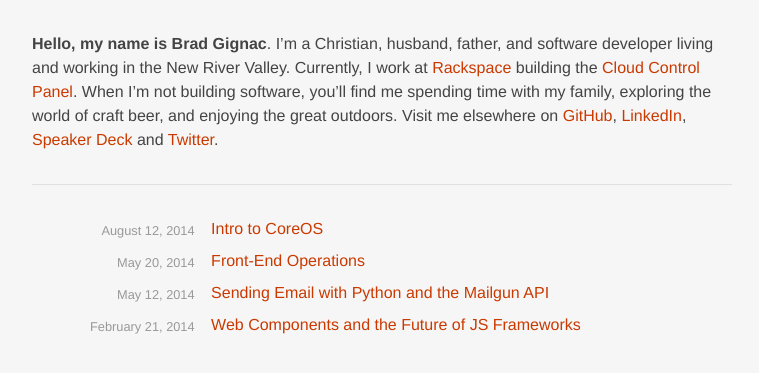
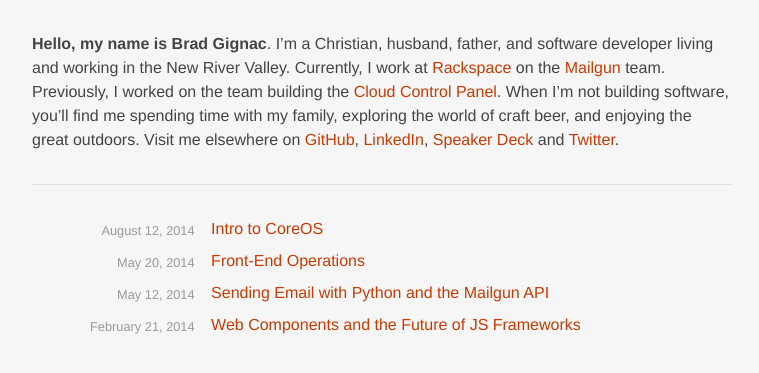
Before and after one commit to bradgignac/bradgignac.github.io, a Jekyll site: the page built from index.md, in a window 1280 px wide. Shown: the top 373 px of the page, without its empty margins (258-1017 px from the left). Built offline with Jekyll 4.4.1, drawn with Linux system fonts in a browser that asks for light colours.

Commit message:
Add Mailgun to my bio.

```diff
--- a/index.md
+++ b/index.md
@@ -5,7 +5,8 @@ title: Home
 
 **Hello, my name is Brad Gignac**. I'm a Christian, husband, father, and software
 developer living and working in the New River Valley. Currently, I work at
-[Rackspace](https://www.rackspace.com) building the [Cloud Control Panel](https://mycloud.rackspace.com).
+[Rackspace](https://www.rackspace.com) on the [Mailgun](http://mailgun.com) team.
+Previously, I worked on the team building the [Cloud Control Panel](https://mycloud.rackspace.com).
 When I'm not building software, you'll find me spending time with my family,
 exploring the world of craft beer, and enjoying the great outdoors. Visit me
 elsewhere on [GitHub](https://github.com/bradgignac), [LinkedIn](https://linkedin.com/in/bradgignac),
```
